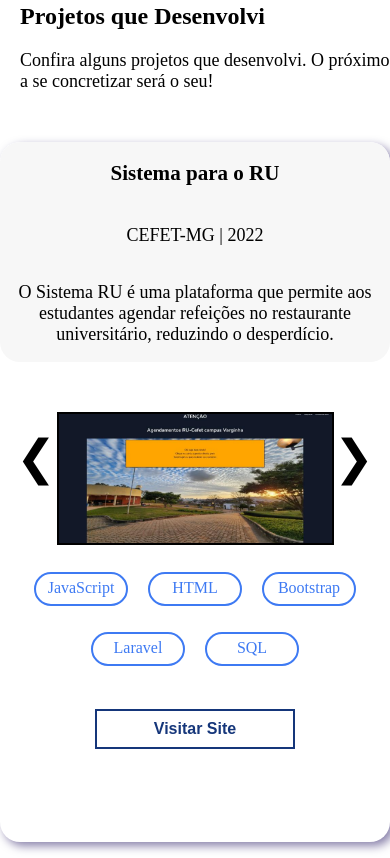
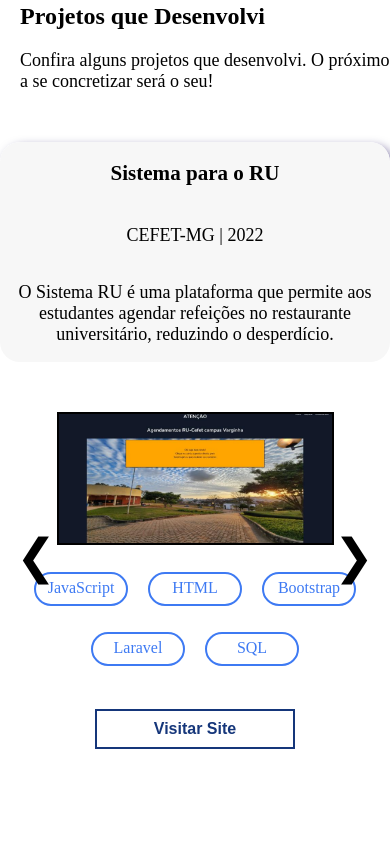
Before and after one commit to GSMartins999/portifolio, a plain HTML site: page index.html in a window 390 px wide. Shown: the part 3266-4124 px from the top of the page. Drawn offline with Linux system fonts and the light colour scheme.

Commit message:
Finalizado

```diff
--- a/style.css
+++ b/style.css
@@ -289,10 +289,11 @@ nav{
     width: 90%;
     margin: 0 auto;
     overflow: hidden;
-    height: 80vh;
+    height: 90vh;
     gap: 50px;
     box-shadow: 4px 4px 10px rgba(21, 6, 88, 0.5);
     border-radius: 20px;
+    min-height: 920px;
 
 
 }
@@ -534,8 +535,11 @@ footer{
         height: 80%;
     }
 
+
     .carousel-container{
         width: 80%;
+        min-height: none;
+        max-height: 800px;
     }
 
     .project-banner{
@@ -725,6 +729,7 @@ footer{
         padding: 0;
         justify-content: center;
         align-items: center;
+        min-height: none;
     }
 
     .project-technologies{
```
